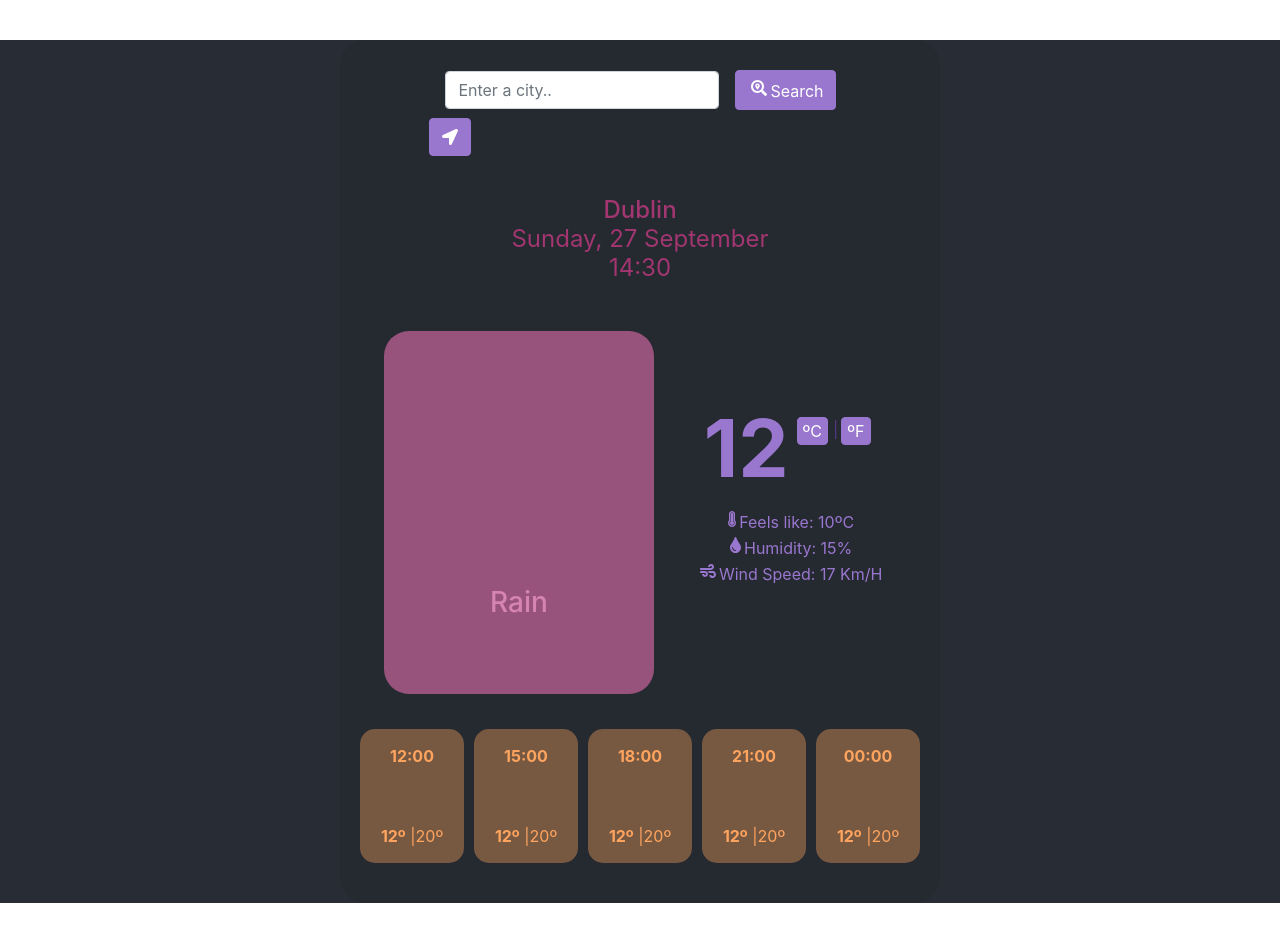
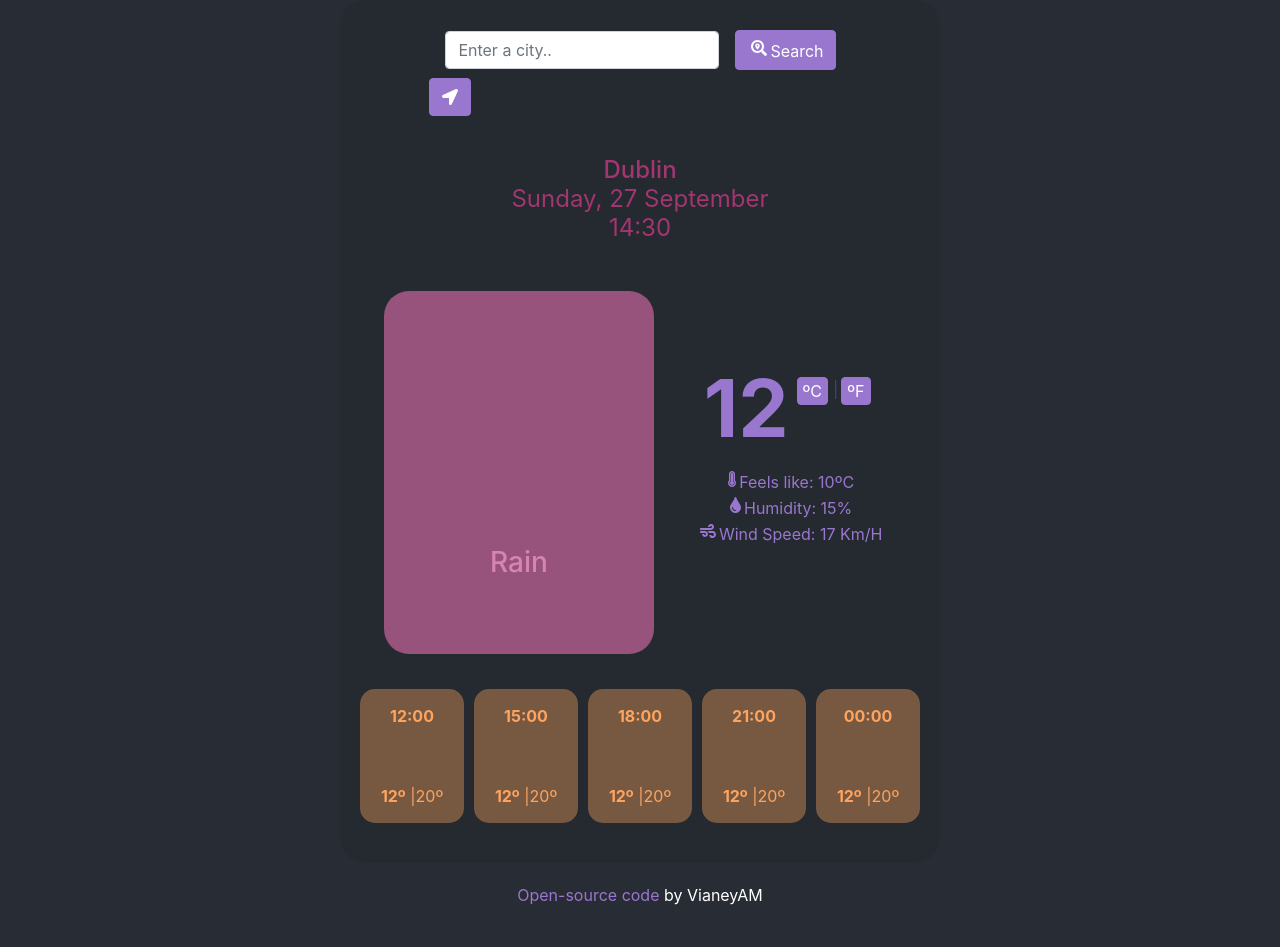
Before and after one commit to vianeyAM/myweather-app-react, a React (Create React App) app: page / in a window 1280 px wide. Shown: the top 947 px of the page. Built offline with nearby package versions, Linux system fonts and the light colour scheme; some icons are missing.

Commit message:
fixed footer

```diff
--- a/src/App.css
+++ b/src/App.css
@@ -14,12 +14,13 @@
   align-items: center;
   justify-content: center;
   color: white;
+  padding: 0;
 }
 
 .weather-app {
   max-width: 600px;
   background-color: rgba(0, 0, 0, 0.071);
   border-radius: 25px;
-  padding: 30px 30px;
-  margin: 40px auto;
+  padding: 30px;
+  margin: 0px auto;
 }
--- a/src/Footer.css
+++ b/src/Footer.css
@@ -1,8 +1,10 @@
 .footer {
+  background-color: #282c34;
   color: #ffffff;
   text-align: center;
-  margin-bottom: 50px;
-  margin-top: 0;
+  margin: 0 auto;
+  padding-top: 20px;
+  padding-bottom: 40px;
 }
 
 .footer a {
```
